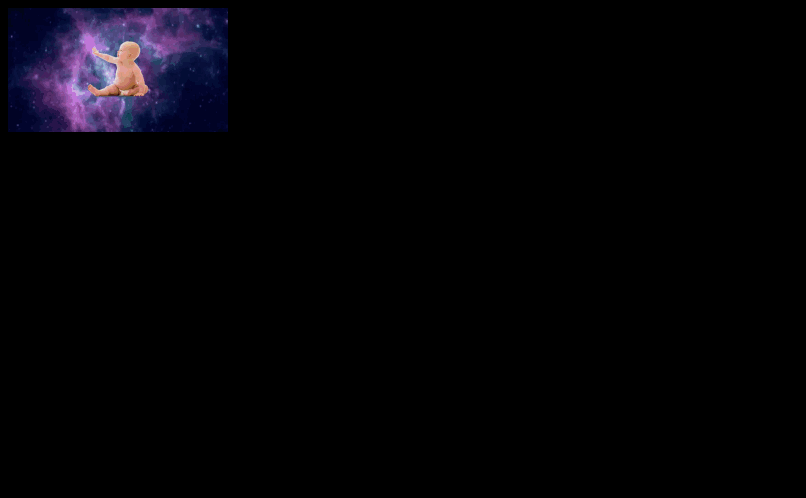
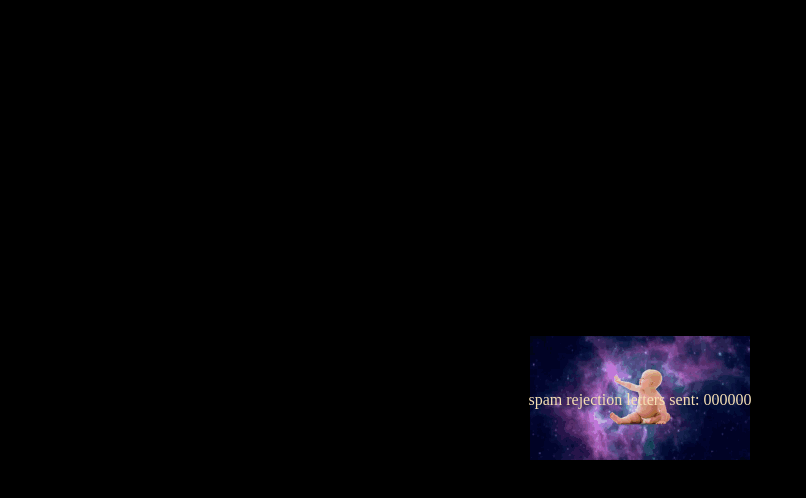
Before and after one commit to ckirkman93/babiesin.space, a plain HTML site: page index.html in a window 1280 px wide. Shown: the whole page, without its empty margins (0-806 px from the left). Drawn offline with Linux system fonts and the light colour scheme.

Commit message:
Update index.html

```diff
--- a/index.html
+++ b/index.html
@@ -4,19 +4,25 @@
     <title>babiesinSPAAAAAAAACE</title>
     <style>
       body {
-        background-color: black
+        background-color: black;
+        color: wheat;
       }
-      .centered {
-        display: flex;
-        justify-content: center;
-        align-items: center;
+      .center {
+        margin: 0;
+        position: absolute;
+        top: 50%;
+        left: 50%;
+        -ms-transform: translate(-50%, -50%);
+        transform: translate(-50%, -50%);
       }
     </style>
   </head>
   <body>
-    <div className="centered">
-      <img src="image000000.gif"/>
-      <p>Spam rejection emails served: 000000</p>
-    </div>
+      <div class="center">
+        <img src="image000000.gif"/>
+      </div>
+      <div class="center">
+        <p>spam rejection letters sent: 000000</p>
+      </div>
   </body>
 </html>
```
